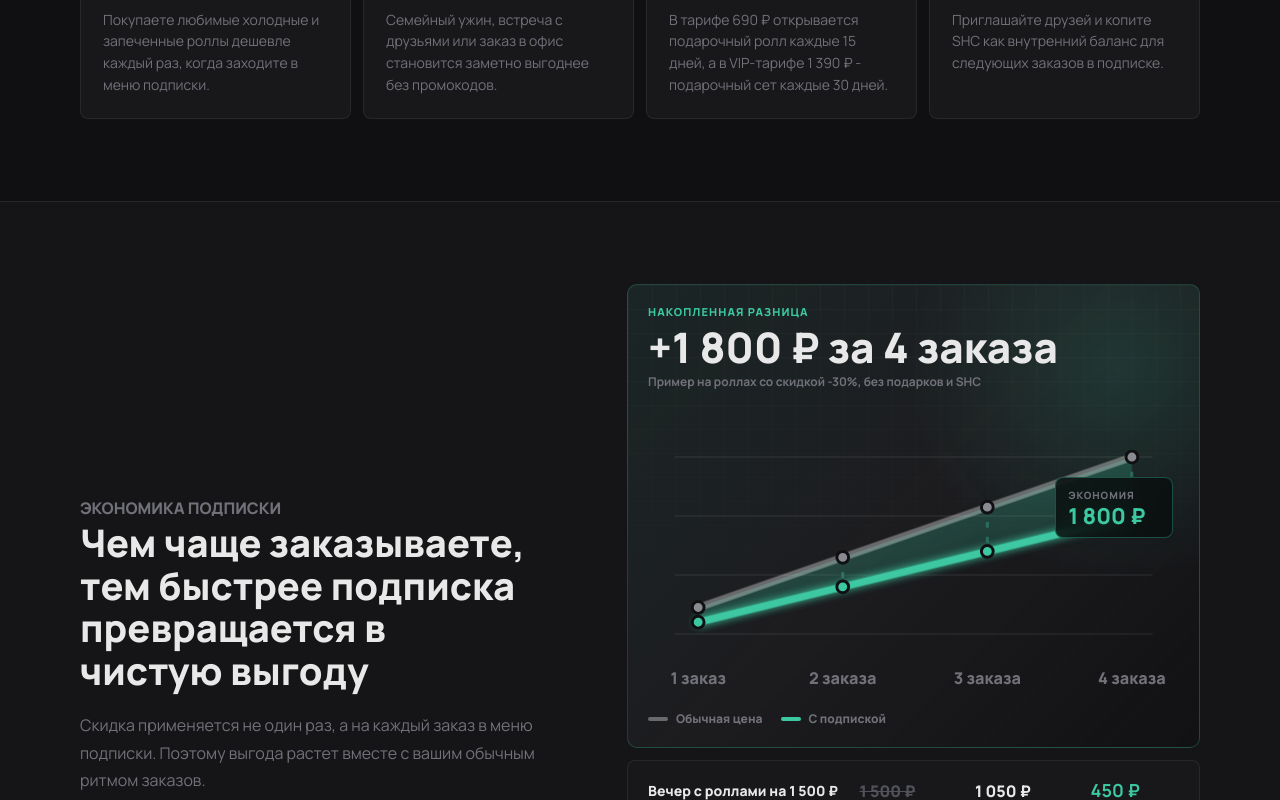
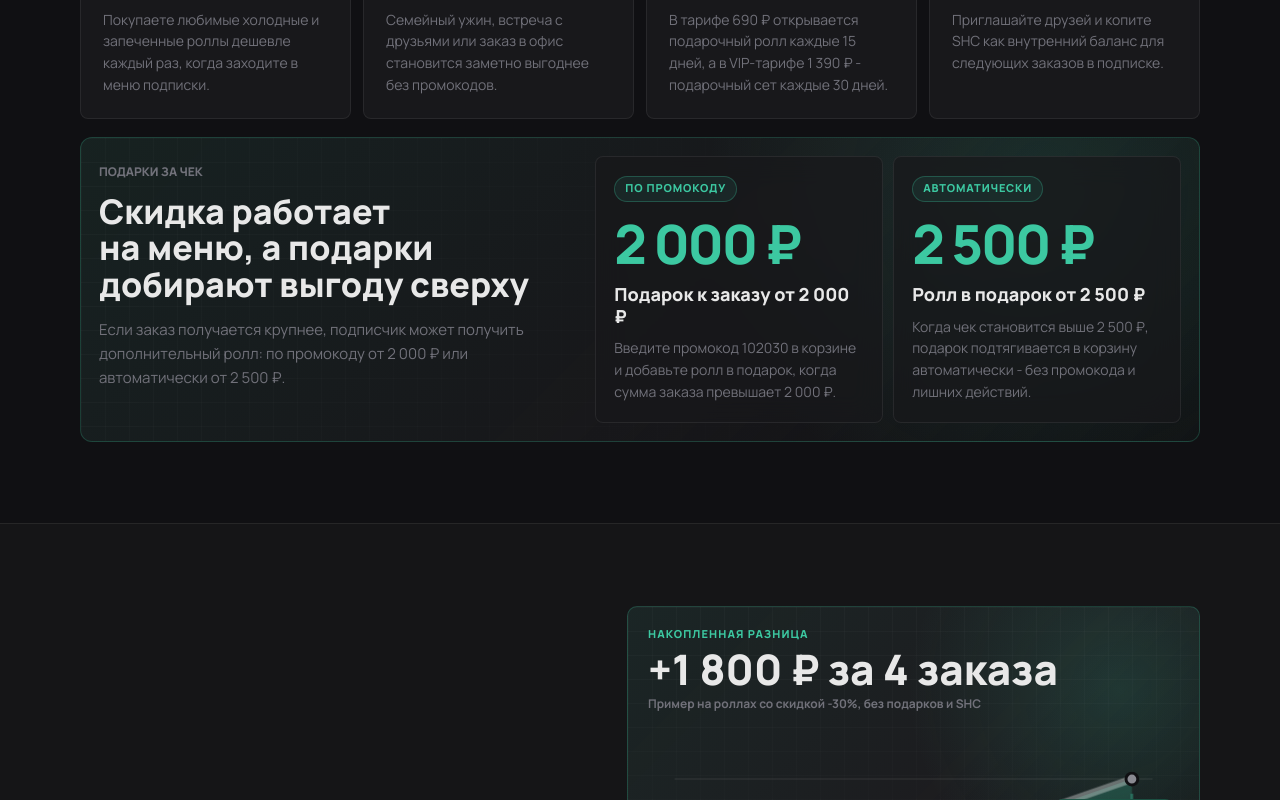
Before and after one commit to Roman72-186/miniapp-sushii, a React (Create React App) app: page / in a window 1280 px wide. Shown: the part 1000-1800 px from the top of the page. Built offline with nearby package versions, Linux system fonts and the light colour scheme.

Commit message:
Добавить подарки за чек на лендинг

```diff
--- a/src/LandingPage.js
+++ b/src/LandingPage.js
@@ -8,7 +8,7 @@ const HERO_IMAGE = '/new_set/%D0%A1%D0%B5%D1%82%20%C2%AB%D0%A2%D0%B8%D1%85%D0%B8
 const seo = {
   title: 'Суши-Хаус 39 - подписка на суши и роллы в Калининграде',
   description:
-    'Подписка Суши-Хаус 39 помогает экономить на каждом заказе: до 30% на роллы, до 20% на сеты, подарочные периоды, SHC-баллы и меню подписки онлайн в Калининграде.',
+    'Подписка Суши-Хаус 39 помогает экономить на каждом заказе: до 30% на роллы, до 20% на сеты, подарочные периоды, подарки за чек, SHC-баллы и меню подписки онлайн в Калининграде.',
   canonical: SITE_URL,
   image: `${SITE_URL}${HERO_IMAGE}`,
 };
@@ -16,7 +16,7 @@ const seo = {
 const defaultHeroLead = (
   <>
     Если роллы и сеты уже есть в вашем обычном месяце, подписка возвращает
-    часть бюджета: скидки, подарки, SHC-баллы и отдельное меню подписчика.
+    часть бюджета: скидки, подарки за тариф и чек, SHC-баллы и отдельное меню подписчика.
   </>
 );
 
@@ -47,6 +47,21 @@ const valuePoints = [
     stat: 'SHC',
     title: 'баллы за друзей',
     text: 'Приглашайте друзей и копите SHC как внутренний баланс для следующих заказов в подписке.',
+  },
+];
+
+const orderGiftPerks = [
+  {
+    amount: '2 000 ₽',
+    badge: 'по промокоду',
+    title: 'Подарок к заказу от 2 000 ₽',
+    text: 'Введите промокод 102030 в корзине и добавьте ролл в подарок, когда сумма заказа превышает 2 000 ₽.',
+  },
+  {
+    amount: '2 500 ₽',
+    badge: 'автоматически',
+    title: 'Ролл в подарок от 2 500 ₽',
+    text: 'Когда чек становится выше 2 500 ₽, подарок подтягивается в корзину автоматически - без промокода и лишних действий.',
   },
 ];
 
@@ -116,6 +131,11 @@ const faq = [
     question: 'Что дают подарочные периоды?',
     answer:
       'Это дополнительная выгода поверх скидок. В тарифе 690 ₽ доступен подарочный ролл каждые 15 дней, а в тарифе 1 390 ₽ - подарочный сет каждые 30 дней.',
+  },
+  {
+    question: 'Какие еще подарки есть при заказе?',
+    answer:
+      'В меню подписки есть подарки за сумму заказа: при чеке выше 2 000 ₽ можно применить промокод 102030 и получить ролл в подарок, а при чеке выше 2 500 ₽ ролл добавляется автоматически.',
   },
   {
     question: 'Где работает сервис?',
@@ -348,6 +368,23 @@ function LandingPage() {
               </article>
             ))}
           </div>
+          <div className="landing-order-gifts landing-reveal" aria-label="Подарки за сумму заказа">
+            <div className="landing-order-gifts__copy">
+              <p className="landing-section__eyebrow">Подарки за чек</p>
+              <h3>Скидка работает на меню, а подарки добирают выгоду сверху</h3>
+              <p>Если заказ получается крупнее, подписчик может получить дополнительный ролл: по промокоду от 2 000 ₽ или автоматически от 2 500 ₽.</p>
+            </div>
+            <div className="landing-order-gifts__cards">
+              {orderGiftPerks.map((gift) => (
+                <article className="landing-order-gift" key={gift.amount}>
+                  <span>{gift.badge}</span>
+                  <strong>{gift.amount}</strong>
+                  <h4>{gift.title}</h4>
+                  <p>{gift.text}</p>
+                </article>
+              ))}
+            </div>
+          </div>
         </div>
       </section>
 
--- a/src/shop-v2.css
+++ b/src/shop-v2.css
@@ -1769,6 +1769,7 @@ html:has(.landing-page) {
 }
 
 .landing-value,
+.landing-order-gift,
 .landing-tariff,
 .landing-faq article {
   border: 1px solid var(--v3-border);
@@ -1801,11 +1802,113 @@ html:has(.landing-page) {
 }
 
 .landing-value p,
+.landing-order-gift p,
 .landing-tariff p,
 .landing-faq p {
   margin: 10px 0 0;
   font-size: 14px;
   line-height: 1.55;
+}
+
+.landing-order-gifts {
+  position: relative;
+  display: grid;
+  grid-template-columns: minmax(0, 0.82fr) minmax(460px, 1fr);
+  gap: 16px;
+  align-items: stretch;
+  margin-top: 18px;
+  padding: 18px;
+  border: 1px solid rgba(60, 200, 161, 0.22);
+  border-radius: 12px;
+  overflow: hidden;
+  background:
+    radial-gradient(circle at 86% 18%, rgba(60, 200, 161, 0.14), transparent 34%),
+    linear-gradient(135deg, rgba(60, 200, 161, 0.08), rgba(255, 255, 255, 0.02) 56%, rgba(15, 15, 17, 0.68)),
+    #131316;
+}
+
+.landing-order-gifts::before {
+  content: "";
+  position: absolute;
+  inset: 0;
+  pointer-events: none;
+  background-image:
+    linear-gradient(rgba(255,255,255,0.035) 1px, transparent 1px),
+    linear-gradient(90deg, rgba(255,255,255,0.03) 1px, transparent 1px);
+  background-size: 24px 24px;
+  mask-image: linear-gradient(90deg, rgba(0,0,0,0.65), transparent 82%);
+}
+
+.landing-order-gifts__copy,
+.landing-order-gifts__cards {
+  position: relative;
+  z-index: 1;
+}
+
+.landing-order-gifts__copy {
+  padding: 8px 4px 8px 0;
+}
+
+.landing-order-gifts__copy h3 {
+  max-width: 470px;
+  margin: 0;
+  color: var(--v3-text);
+  font-size: clamp(24px, 3vw, 34px);
+  line-height: 1.08;
+  font-weight: 900;
+}
+
+.landing-order-gifts__copy p:not(.landing-section__eyebrow) {
+  max-width: 500px;
+  margin: 14px 0 0;
+  font-size: 15px;
+  line-height: 1.6;
+}
+
+.landing-order-gifts__cards {
+  display: grid;
+  grid-template-columns: repeat(2, minmax(0, 1fr));
+  gap: 10px;
+}
+
+.landing-order-gift {
+  min-height: 226px;
+  padding: 18px;
+  background: rgba(24, 24, 27, 0.72);
+  backdrop-filter: blur(14px);
+}
+
+.landing-order-gift span {
+  display: inline-flex;
+  align-items: center;
+  min-height: 26px;
+  padding: 0 10px;
+  border: 1px solid rgba(60, 200, 161, 0.28);
+  border-radius: 999px;
+  color: var(--v3-accent);
+  background: rgba(60, 200, 161, 0.09);
+  font-size: 11px;
+  font-weight: 900;
+  text-transform: uppercase;
+  letter-spacing: 0.08em;
+}
+
+.landing-order-gift strong {
+  display: block;
+  margin-top: 18px;
+  color: var(--v3-accent);
+  font-size: clamp(34px, 4.7vw, 54px);
+  line-height: 0.92;
+  font-weight: 900;
+  letter-spacing: -0.04em;
+}
+
+.landing-order-gift h4 {
+  margin: 16px 0 0;
+  color: var(--v3-text);
+  font-size: 18px;
+  line-height: 1.2;
+  font-weight: 900;
 }
 
 .landing-savings {
@@ -2292,6 +2395,7 @@ html:has(.landing-page) {
 
 @media (min-width: 900px) {
   .landing-value:hover,
+  .landing-order-gift:hover,
   .landing-tariff:hover,
   .landing-flow li:hover,
   .landing-faq article:hover {
@@ -2370,8 +2474,13 @@ html:has(.landing-page) {
   .landing-tariffs,
   .landing-flow,
   .landing-faq,
+  .landing-order-gifts,
   .landing-savings {
     grid-template-columns: 1fr;
+  }
+
+  .landing-order-gifts__cards {
+    grid-template-columns: repeat(2, minmax(0, 1fr));
   }
 
   .landing-tariff {
@@ -2477,19 +2586,53 @@ html:has(.landing-page) {
   .landing-value-grid,
   .landing-tariffs,
   .landing-flow,
+  .landing-order-gifts__cards,
   .landing-faq {
     gap: 10px;
   }
 
   .landing-value,
+  .landing-order-gift,
   .landing-tariff,
   .landing-faq article {
     border-radius: 10px;
   }
 
   .landing-value,
+  .landing-order-gift,
   .landing-tariff {
     padding: 18px;
+  }
+
+  .landing-order-gifts {
+    margin-top: 12px;
+    padding: 14px;
+    border-radius: 10px;
+  }
+
+  .landing-order-gifts__copy {
+    padding: 0;
+  }
+
+  .landing-order-gifts__copy h3 {
+    font-size: clamp(22px, 7.2vw, 28px);
+  }
+
+  .landing-order-gifts__copy p:not(.landing-section__eyebrow) {
+    font-size: 14px;
+    line-height: 1.55;
+  }
+
+  .landing-order-gifts__cards {
+    grid-template-columns: 1fr;
+  }
+
+  .landing-order-gift {
+    min-height: auto;
+  }
+
+  .landing-order-gift strong {
+    font-size: clamp(32px, 12vw, 44px);
   }
 
   .landing-tariff__badge {
@@ -2643,6 +2786,7 @@ html:has(.landing-page) {
   .landing-hero__image,
   .landing-reveal,
   .landing-value,
+  .landing-order-gift,
   .landing-tariff,
   .landing-flow li,
   .landing-faq article,
```
